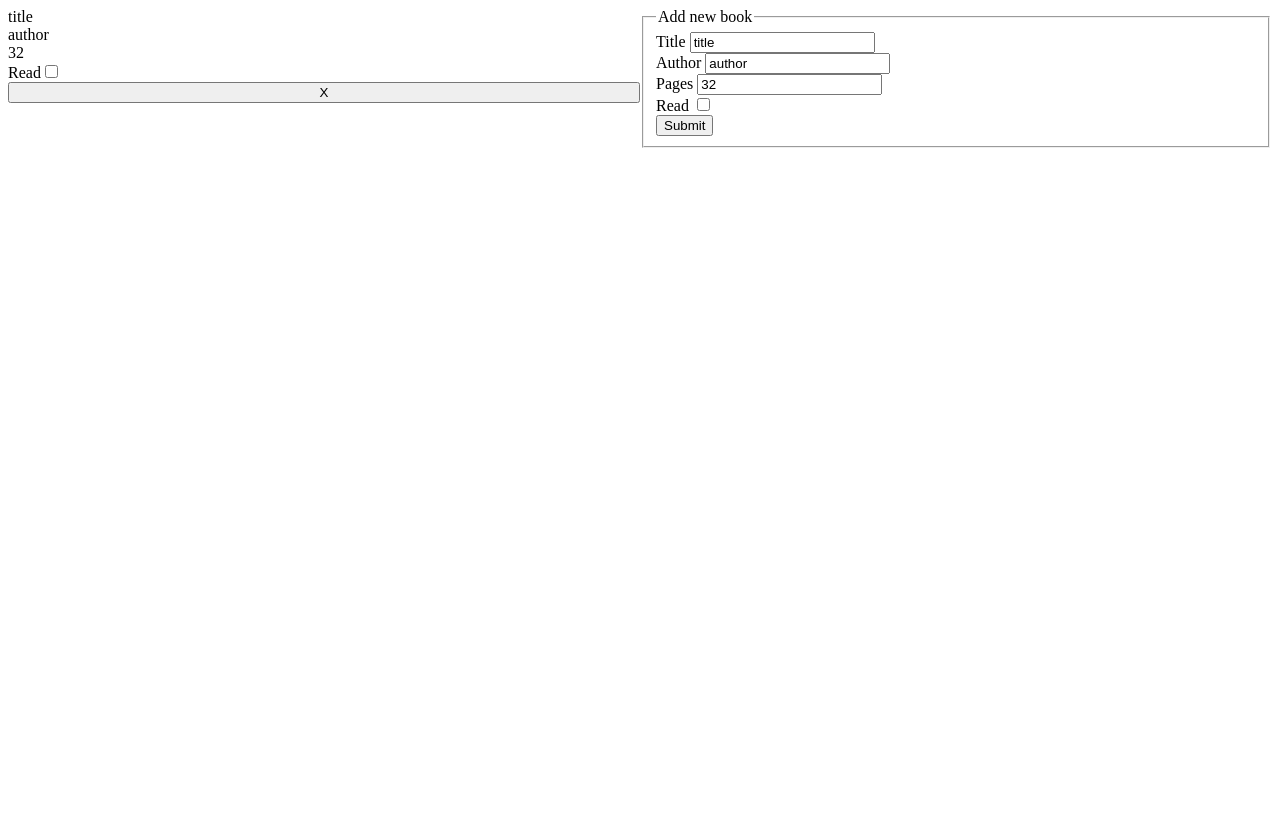
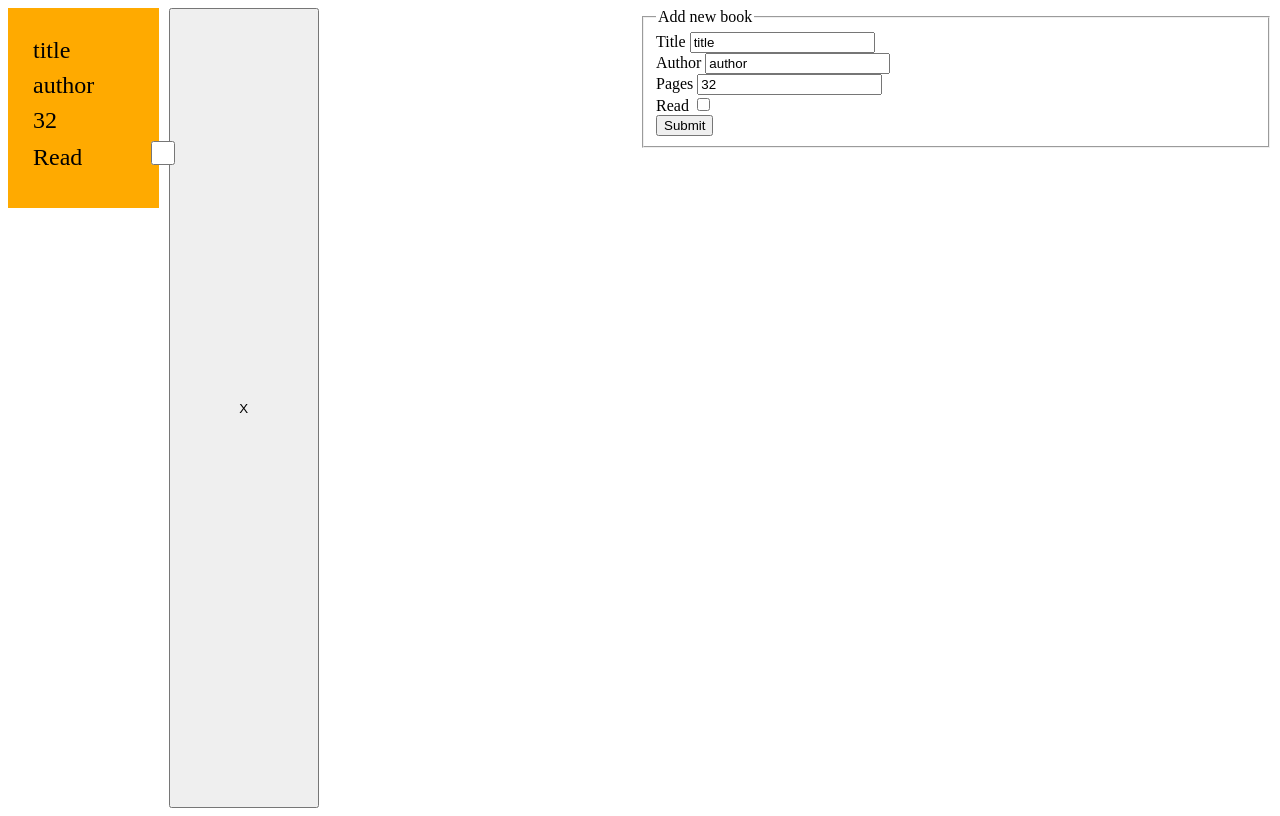
Before and after one commit to maxamed1st/Library, a plain HTML site: page index.html in a window 1280 px wide. Both pictures are taken after a click on the button "Submit". Drawn offline with Linux system fonts and the light colour scheme.

Commit message:
apply style on book

```diff
--- a/library.css
+++ b/library.css
@@ -1,11 +1,46 @@
+root {
+    box-sizing: border-box;
+}
+*, *::before, *::after {
+    box-sizing: inherit;
+}
 main {
     display: grid;
     grid-template-columns: 1fr 1fr;
+    height: 100vh;
 }
 #books {
     grid-column: 1;
+    display: grid;
+    grid-template-columns: repeat(auto-fill, minmax(150px, 1fr));
+    gap: 10px;
+}
+.book {
     display: flex;
     flex-flow: column nowrap;
+    padding: 25px;
+    background-color: rgb(255, 170, 0);
+    line-height: 35px;
+    height: 150px;
+    font-size: 24px;
+}
+.book button {
+    width: min-content;
+    height: min-content;
+    position: relative;
+    right: 25px;
+    bottom: 25px;
+    background-color: red;
+}
+.book div {
+    width: 100%;
+}
+.book input[type="checkbox"] {
+    width: 24px;
+    height: 24px;
+    border-radius: 5px;
+    position: relative;
+    left: 65px;
 }
 #newBook {
     grid-column: 2;
```
